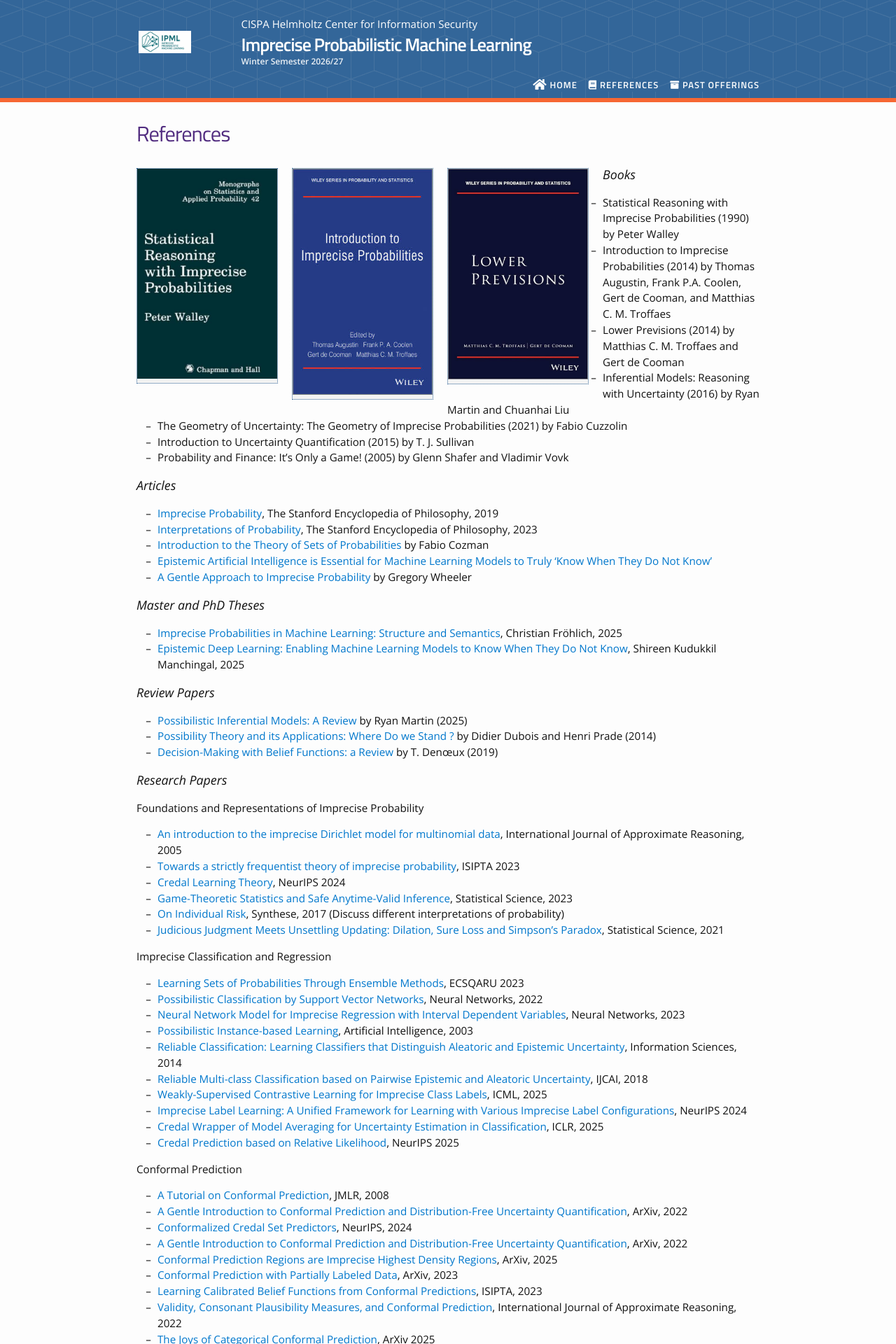
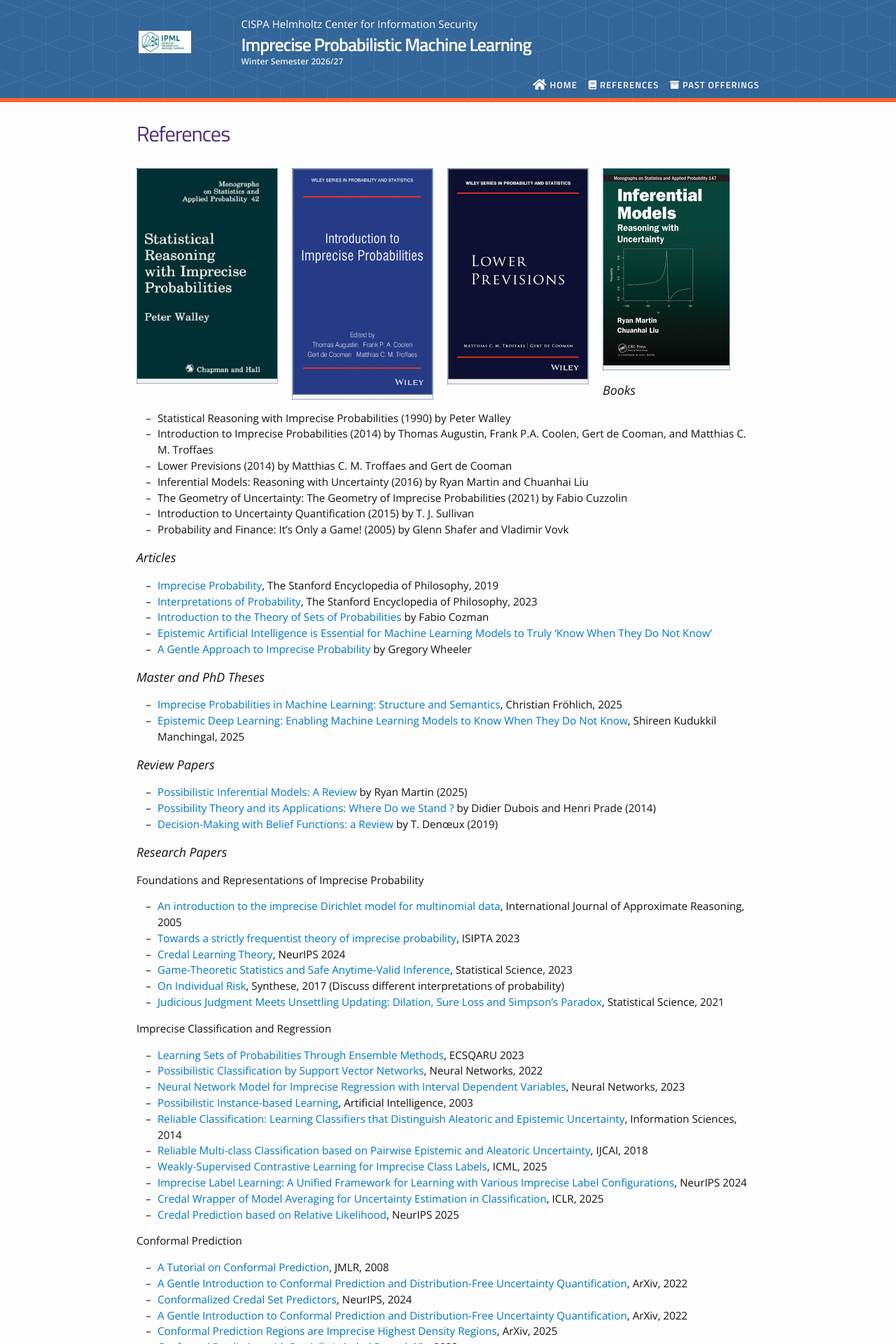
Before and after one commit to muandet-lab/ipml-course, a Jekyll site: the page built from references.md, in a window 1280 px wide. Shown: the top 1920 px of the page at 70% size. Built offline with Jekyll 4.4.1, drawn with Linux system fonts in a browser that asks for light colours; nearby versions of some CDN libraries.

Commit message:
Update references.md

```diff
--- a/references.md
+++ b/references.md
@@ -7,6 +7,7 @@ permalink: /references/
 {% include image.html url="/_images/SRIP-Walley.jpg" width="200" align="left" %}
 {% include image.html url="/_images/IIP-Augustin.jpeg" width="200" align="left" %}
 {% include image.html url="/_images/LP-Troffaes.jpg" width="200" align="left" %}
+{% include image.html url="/_images/IM-Martin.jpg" width="200" align="left" %}
 
 ### Books
 
```
